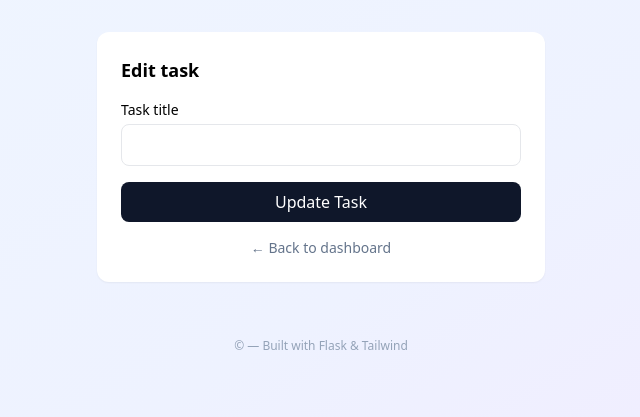
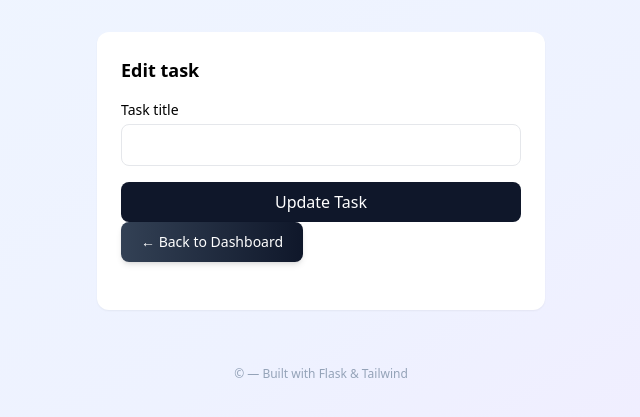
Before and after one commit to hassanjebli/devops-ci-cd-project, a Flask app: page /edit/1 in a window 1280 px wide. Shown: the part 93-510 px from the top of the page, without its empty margins (319-959 px from the left). Run offline with Flask 3, Linux system fonts and the light colour scheme; data that the repository does not hold is empty; some libraries are stand-ins or nearby versions.

Commit message:
Ajout d'un bouton Back to Dashboard stylé avec dégradé dans edit.html

```diff
--- a/app/templates/edit.html
+++ b/app/templates/edit.html
@@ -20,9 +20,10 @@
         </button>
     </form>
 
-    <a href="/" class="block text-center mt-4 text-sm text-slate-500 hover:underline">
-        ← Back to dashboard
-    </a>
+    <a href="/"
+   class="inline-flex items-center gap-2 px-5 py-2.5 mb-6 bg-gradient-to-r from-slate-700 to-slate-900 text-white text-sm font-medium rounded-lg hover:from-slate-800 hover:to-black shadow-md hover:shadow-lg transform hover:-translate-y-0.5 transition-all duration-200">
+    ← Back to Dashboard
+</a>
 </div>
 
 {% endblock %}
```
